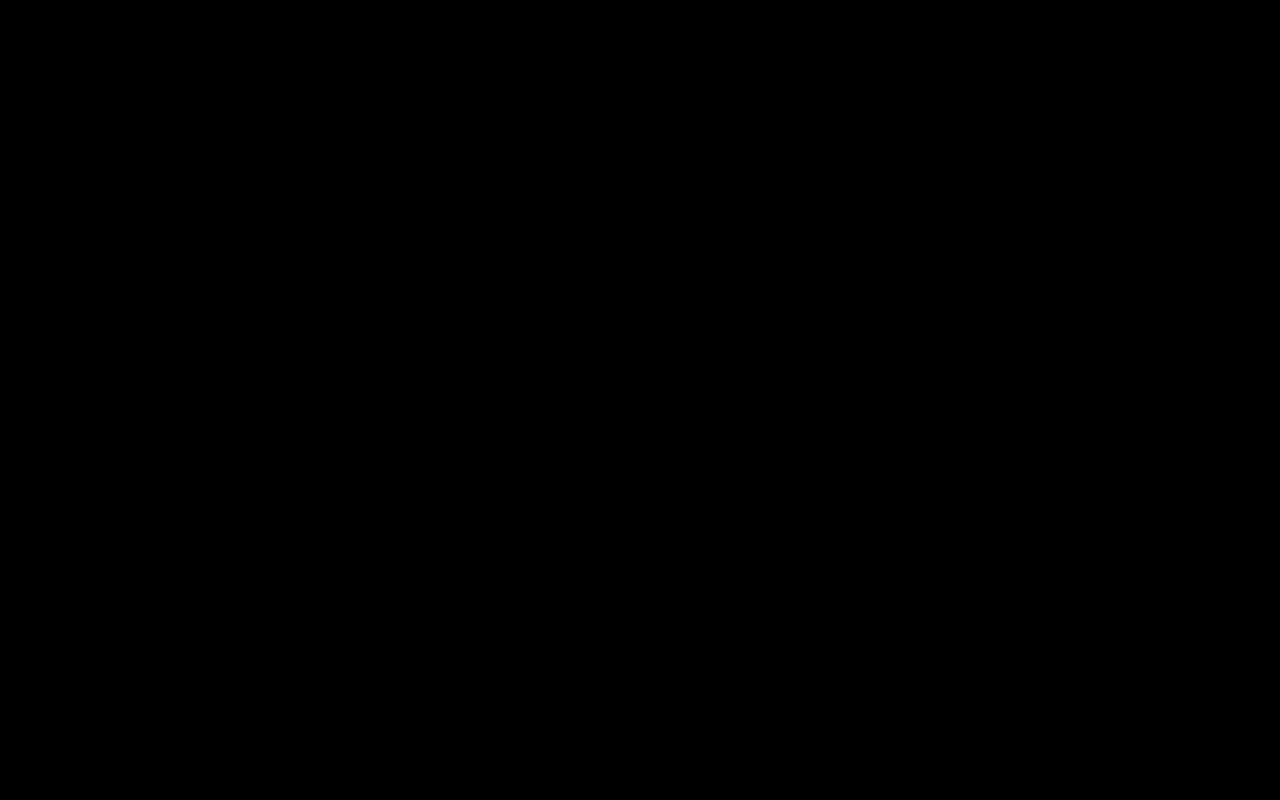
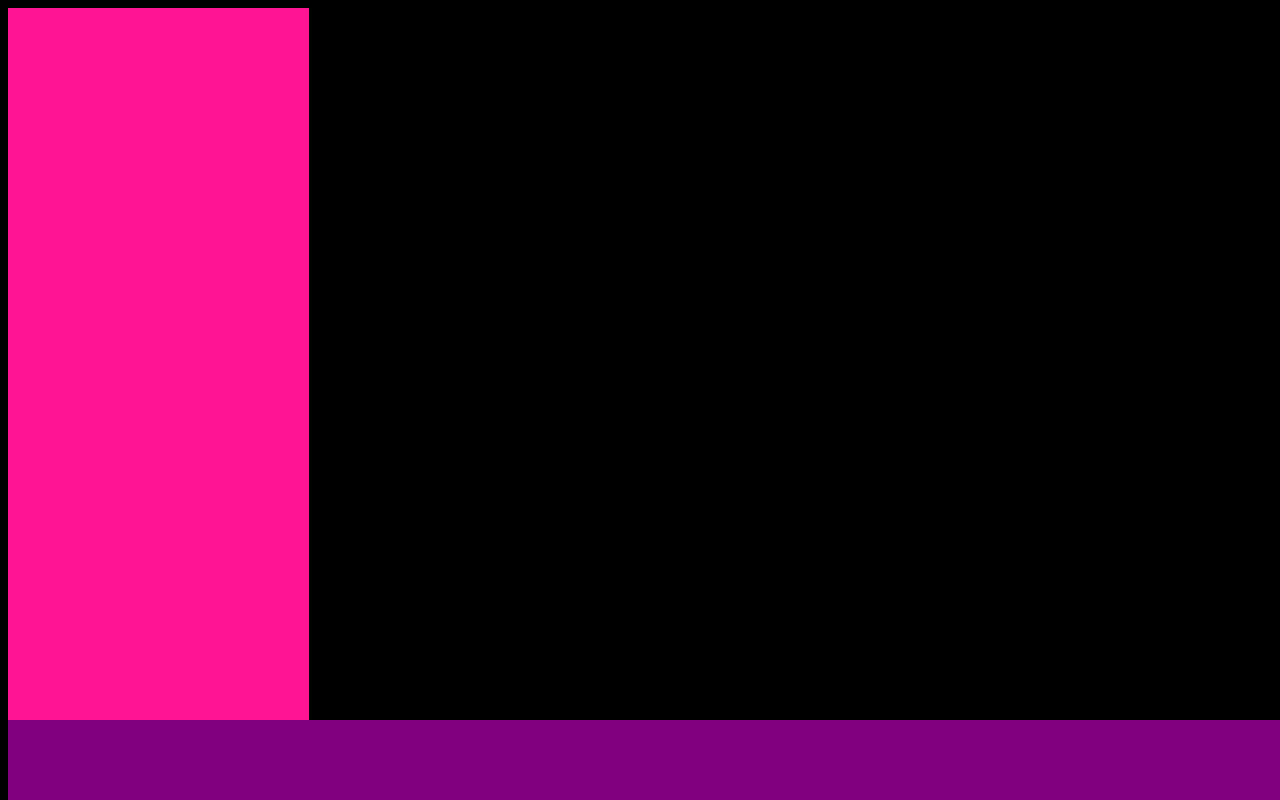
Before and after one commit to algoplutus1708/Spotify-Clone, a plain HTML site: page index.html in a window 1280 px wide. Drawn offline with Linux system fonts and the light colour scheme.

Commit message:
Added the Basic Layout

```diff
--- a/index.html
+++ b/index.html
@@ -18,6 +18,16 @@
       />
 </head>
 <body>
+    <div class="container">
+        <div class="main-content">
 
+        </div>
+        <div class="sidebar">
+
+        </div>
+        <div class="player">
+
+        </div>
+    </div>
 </body>
 </html>
--- a/styles.css
+++ b/styles.css
@@ -8,7 +8,13 @@
 
   body,html{
      background-color: var(--black); /* Used Root Variables */
-
+     color: var(--white);
+     font: "Nunito", sans-serif;
+     height:100%;
+     overflow:hidden;
+     display:flex;
+     flex-direction: column;
+     margin: 0rem;
   }
 
   /* Changing The Style Of Anchor Tags */
@@ -16,3 +22,29 @@
     color: var(--white);
     text-decoration:none;
   }
+
+  .container{
+    display:flex;
+    flex: 1;
+    overflow: hidden;
+    background-color: var(--black);
+    padding: 0.5rem;
+  }
+
+  .main-content{
+    flex:0.8;
+    overflow: auto;
+    /* background-color: blue; */
+  }
+  .sidebar{
+    order:-1;
+    flex:0.25;
+    background-color: deeppink;
+  }
+  .player{
+    position:fixed;
+    height: 80px;
+    width: 100%;
+    bottom: 0;
+    background-color: purple;
+  }
```
